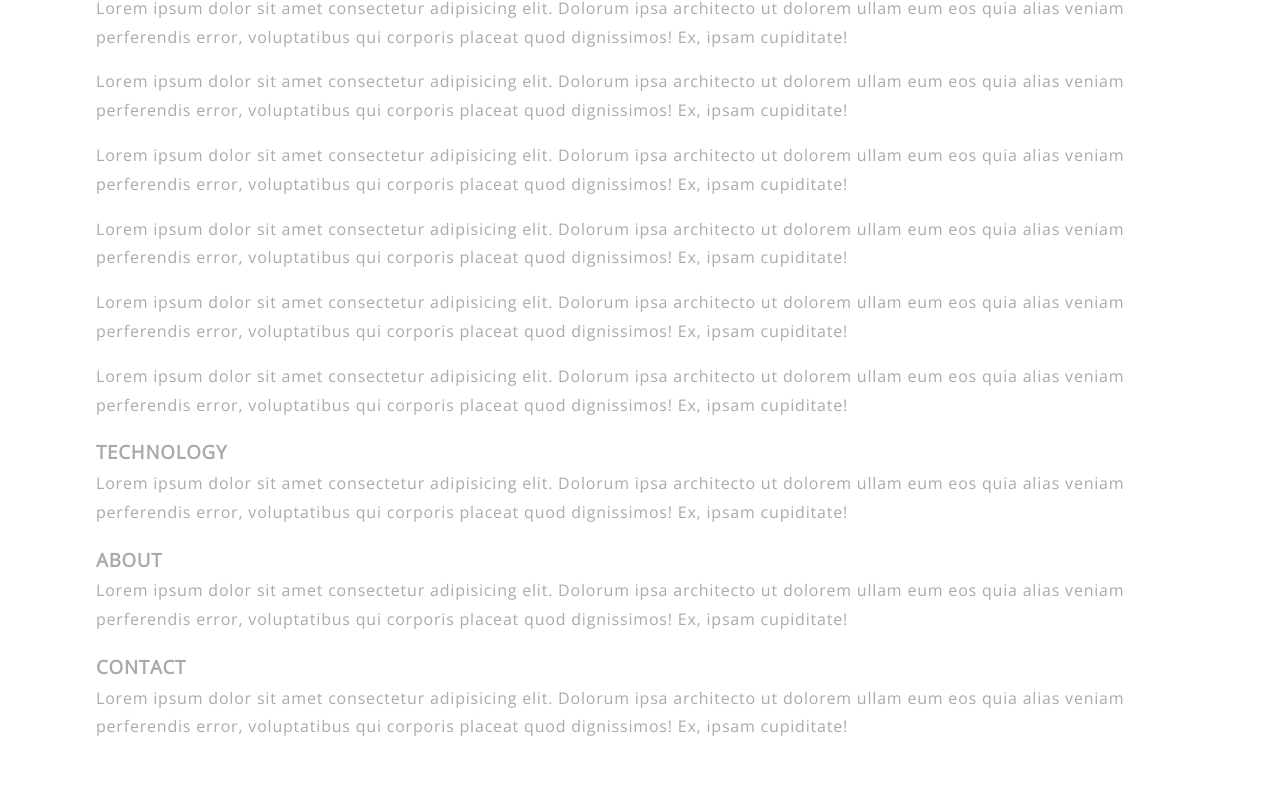
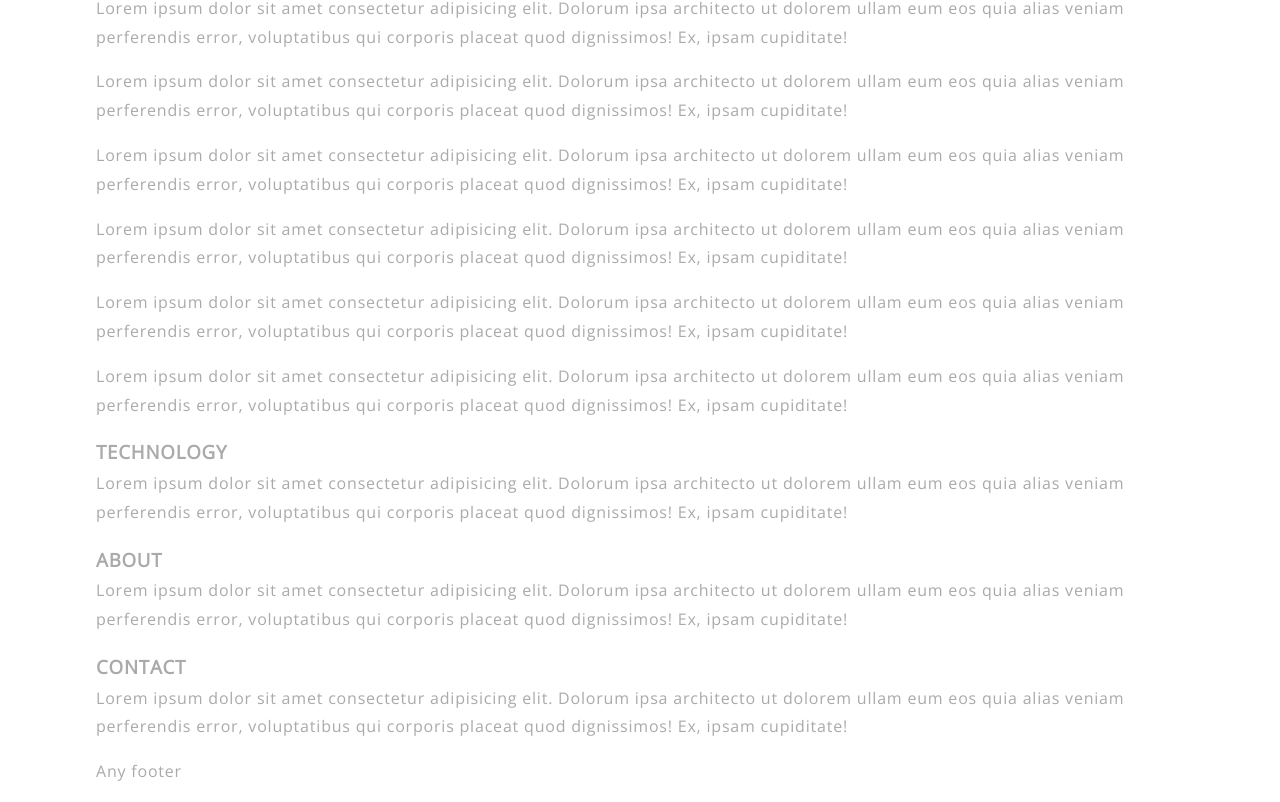
Before and after one commit to petrzabransky/petrzabransky, a React (Create React App) app: page / in a window 1280 px wide. Shown: the part 452-1254 px from the top of the page. Before the commit the page ends 1209 px from the top, so only its background shows below. Built offline with nearby package versions, Linux system fonts and the light colour scheme.

Commit message:
Add Footer to App

```diff
--- a/src/App.tsx
+++ b/src/App.tsx
@@ -6,6 +6,7 @@ import About from "./components/block/About";
 import Contact from "./components/block/Contact";
 import Technology from "./components/block/Technology";
 import Header from "./components/partial/header/Header";
+import Footer from "./components/partial/footer/Footer";
 
 function App() {
   return (
@@ -18,6 +19,7 @@ function App() {
         <section id="about"><About /></section>
         <section id="contact"><Contact /></section>
       </main>
+      <Footer />
     </>
   );
 }
--- a/src/components/partial/footer/Footer.tsx
+++ b/src/components/partial/footer/Footer.tsx
@@ -3,6 +3,9 @@ import "./Footer.scss";
 const Footer = () => {
 	return (
 		<footer>
+			<div className="container">
+				<p>Any footer</p>
+			</div>
 		</footer>
 	)
 }
```
